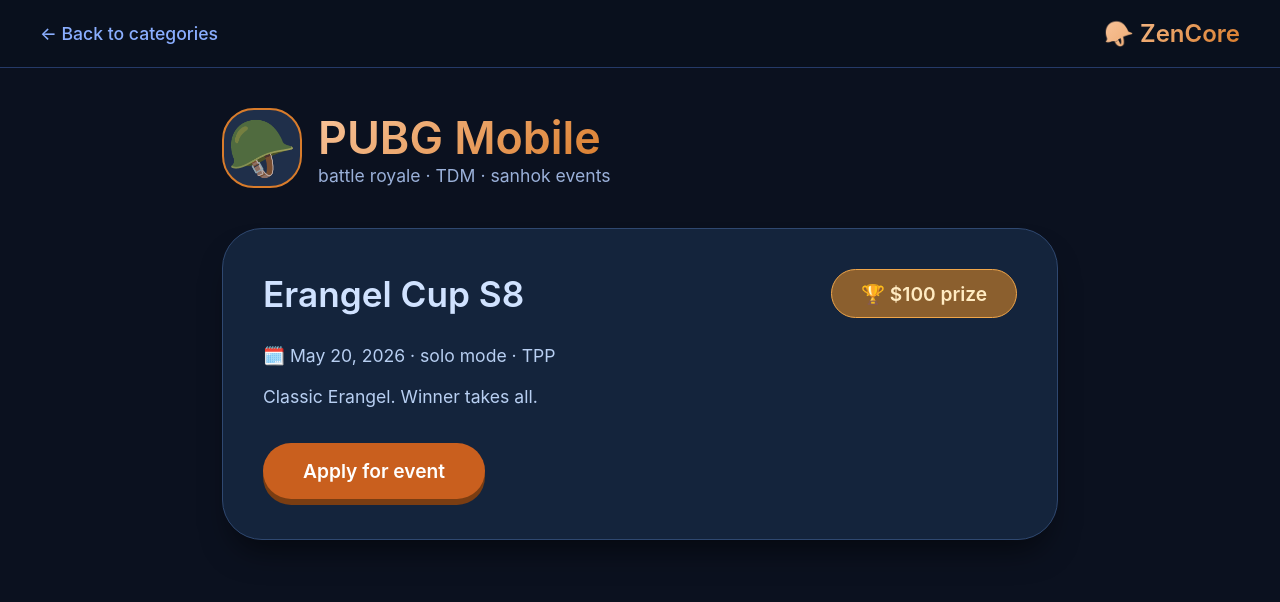
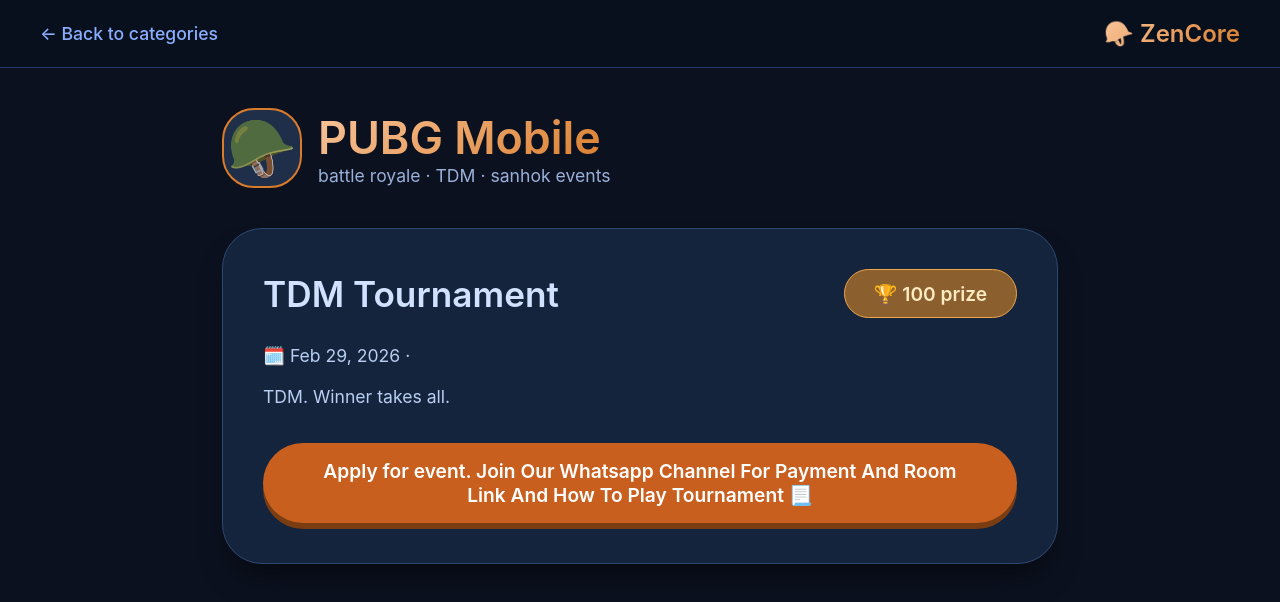
Before and after one commit to atifqmi-max/zensta, a plain HTML site: page pubg.html in a window 1280 px wide. Drawn offline with Linux system fonts and the light colour scheme.

Commit message:
Update pubg.html

```diff
--- a/pubg.html
+++ b/pubg.html
@@ -56,14 +56,14 @@
 
         <div class="event-card">
             <div class="event-header">
-                <h2>Erangel Cup S8</h2>
-                <span class="prize-badge">🏆 $100 prize</span>
+                <h2>TDM Tournament</h2>
+                <span class="prize-badge">🏆 100 prize</span>
             </div>
             <div class="event-desc">
-                <p>🗓️ May 20, 2026 · solo mode · TPP</p>
-                <p style="margin-top: 0.8rem;">Classic Erangel. Winner takes all.</p>
+                <p>🗓️ Feb 29, 2026 ·</p>
+                <p style="margin-top: 0.8rem;">TDM. Winner takes all.</p>
             </div>
-            <button class="apply-btn" id="showFormBtn">Apply for event</button>
+            <button class="apply-btn" id="showFormBtn">Apply for event. Join Our Whatsapp Channel For Payment And Room Link And How To Play Tournament 📃</button>
 
             <div id="applyForm" class="apply-form">
                 <h3>📋 PUBG registration</h3>
```
